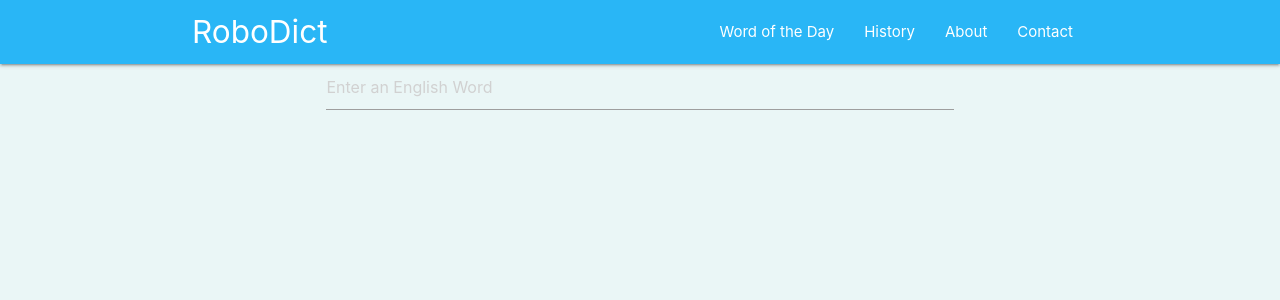
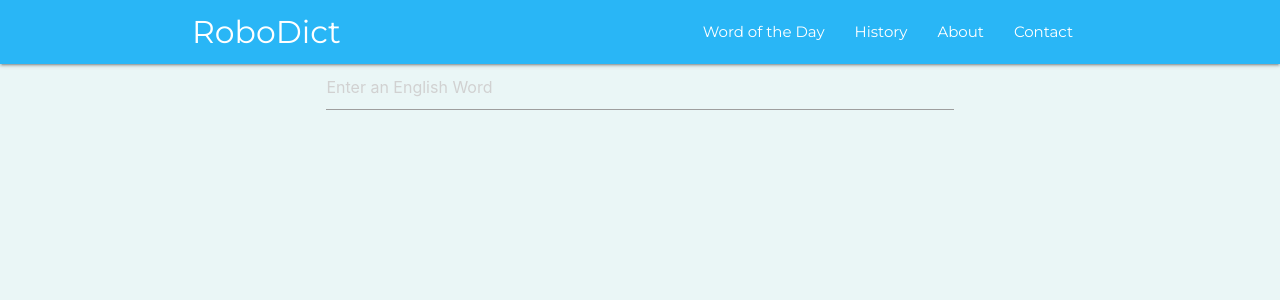
Before and after one commit to Robotron2/React-Dictionary, a React (Create React App) app: page / in a window 1280 px wide. Shown: the top 300 px of the page. Built offline with nearby package versions, Linux system fonts and the light colour scheme.

Commit message:
Fontsssss

```diff
--- a/public/index.html
+++ b/public/index.html
@@ -21,7 +21,16 @@
       Unlike "/favicon.ico" or "favicon.ico", "%PUBLIC_URL%/favicon.ico" will
       work correctly both with client-side routing and a non-root public URL.
       Learn how to configure a non-root public URL by running `npm run build`.
+
     -->
+
+        <!-- Fonts -->
+        <link rel="preconnect" href="https://fonts.googleapis.com">
+        <link rel="preconnect" href="https://fonts.gstatic.com" crossorigin>
+        <link href="https://fonts.googleapis.com/css2?family=Montserrat&family=Open+Sans:wght@600&display=swap"
+            rel="stylesheet">
+
+
 
         <!-- Compiled and minified CSS -->
         <link rel="stylesheet" href="https://cdnjs.cloudflare.com/ajax/libs/materialize/1.0.0/css/materialize.min.css">
--- a/src/App.css
+++ b/src/App.css
@@ -12,6 +12,7 @@
 	display: flex;
 	min-height: 100vh;
 	flex-direction: column;
+	font-family: "Montserrat", sans-serif;
 }
 
 .pt-3 {
@@ -20,6 +21,7 @@
 
 h4 {
 	color: grey;
+	font-family: "Open Sans", sans-serif;
 }
 
 .myclass {
```
